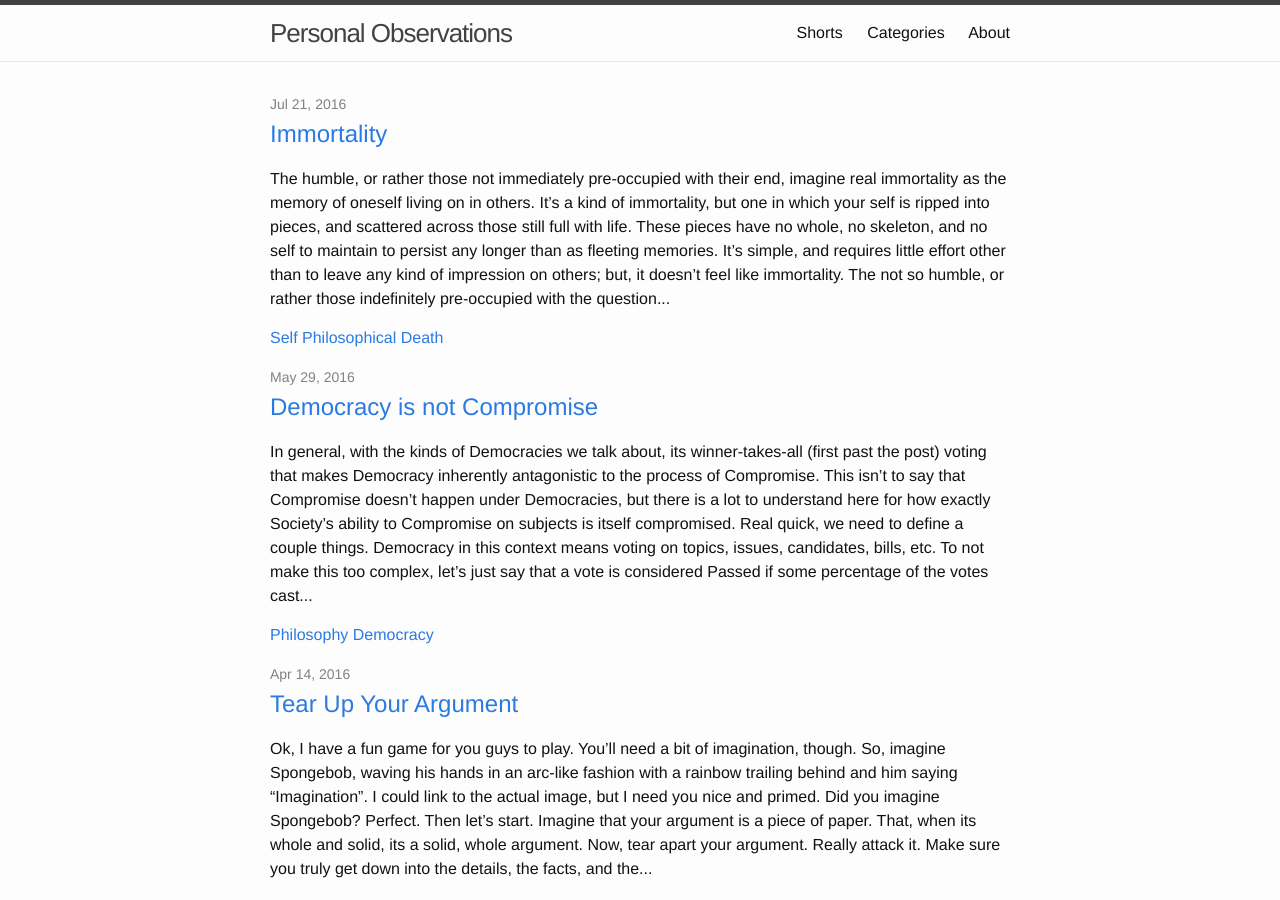
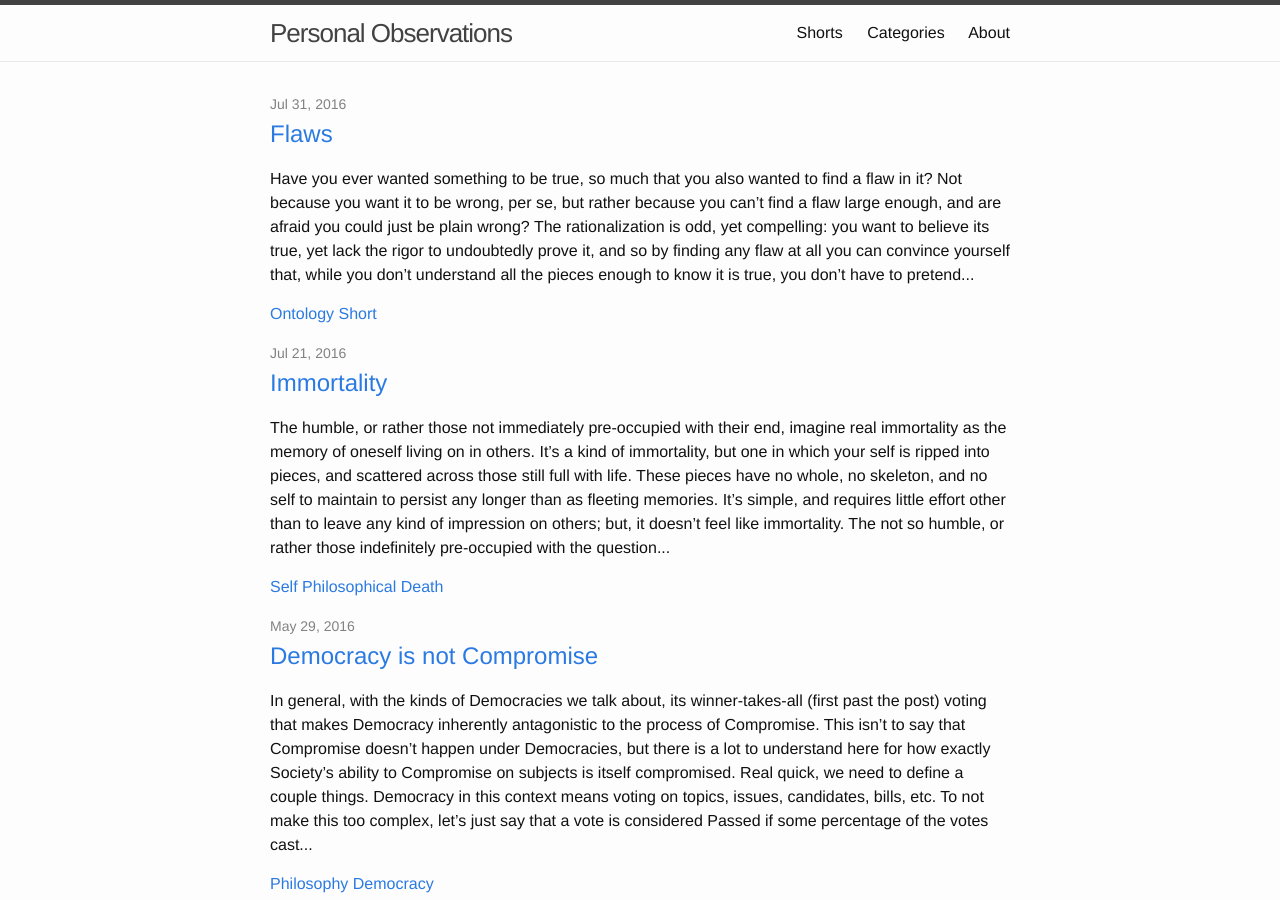
Before and after one commit to grnt426/grnt426.github.io, a Jekyll site: the page built from index.html, in a window 1280 px wide and 900 px high. Built offline with Jekyll 4.4.1, drawn with Linux system fonts in a browser that asks for light colours.

Commit message:
Adding another short, Flaws. Removing an unneded tag from Trust by Verify.

```diff
--- a/_posts/2016-02-11-trust-but-verify.markdown
+++ b/_posts/2016-02-11-trust-but-verify.markdown
@@ -3,7 +3,6 @@ layout: post
 title:  "Trust, but Verify"
 date:   2016-02-11
 categories: media society
-tags: [trust_verify]
 ---
 
 "Trust, but verify" is a fun phrase to think about. The general idea is that the receiver of information isn't in the wrong to trust the source, but should still be verified to determine the accuracy of the information.
--- /dev/null
+++ b/_posts/2016-07-31-flaws.markdown
@@ -0,0 +1,13 @@
+---
+layout: post
+title:  "Flaws"
+date:   2016-07-31
+categories: ontology short
+---
+Have you ever wanted something to be true, so much that you also wanted to find a flaw in it? Not because you want it to be wrong, per se, but rather because you can't find a flaw large enough, and are afraid you could just be plain wrong?
+
+The rationalization is odd, yet compelling: you want to believe its true, yet lack the rigor to undoubtedly prove it, and so by finding any flaw at all you can convince yourself that, while you don't understand all the pieces enough to *know* it is true, you don't have to pretend to have the answer.  Instead, you have downgraded its relative truth to simple "I *believe* this to be true", and can be overall more satisfied.
+
+The alternative is constant anxiety through over-thinking: What if I am wrong, and there is some flaw that disproves it that I can't see? By finding any flaw at all, you can live in comfort that you know you don't know, and so need no further effort.
+
+It is more human to simply believe it's true to unburden oneself of the existential dilemma, than to live with the contradiction until more evidence arrives.
--- a/short.md
+++ b/short.md
@@ -5,6 +5,8 @@ permalink: /short/
 ---
 
 If you want some short and sweet pieces, I would recommend these:
+
+[Flaws]({% post_url 2016-07-31-flaws %})
 
 [Logically Absurd]({% post_url 2015-10-23-logically-absurd %})
 
```
